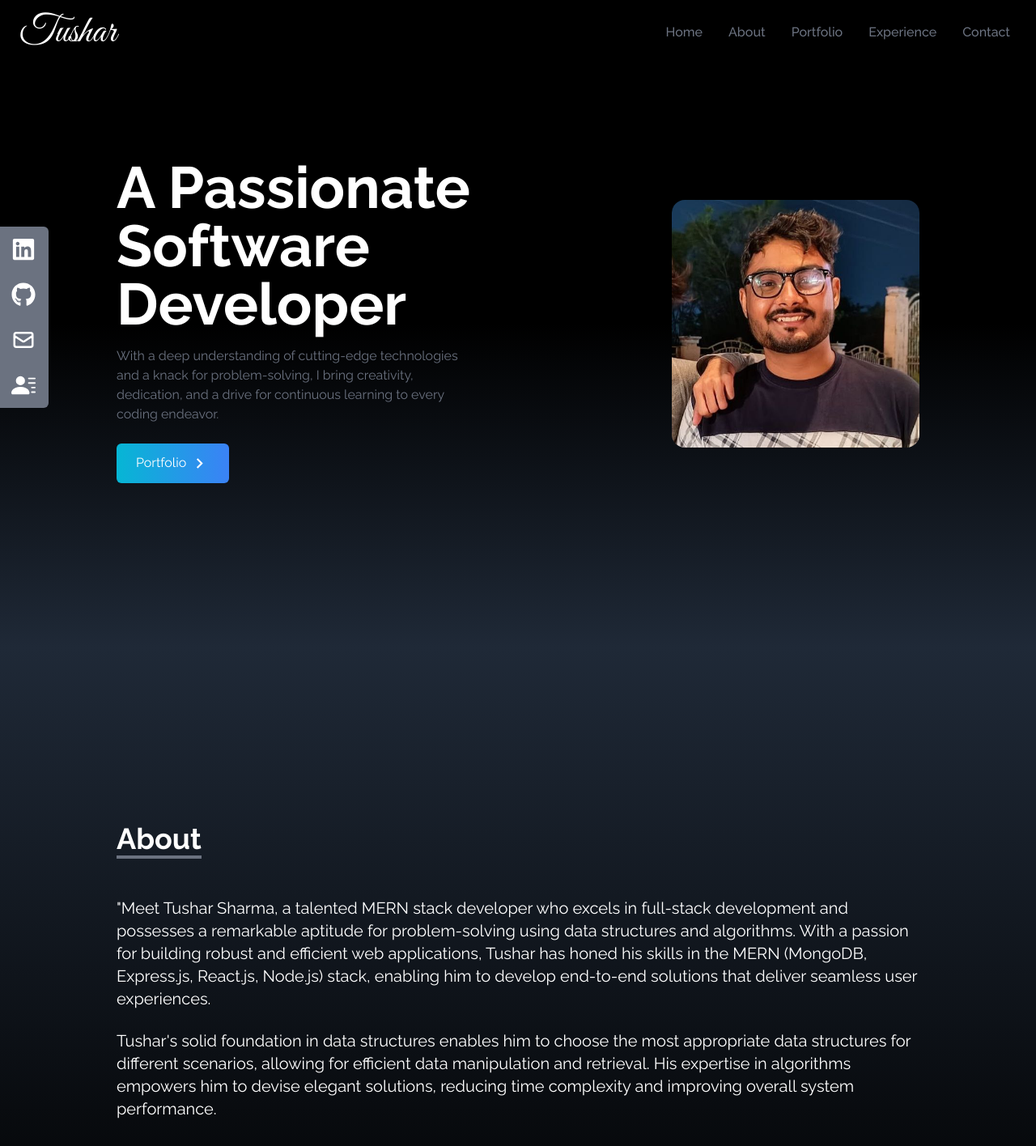
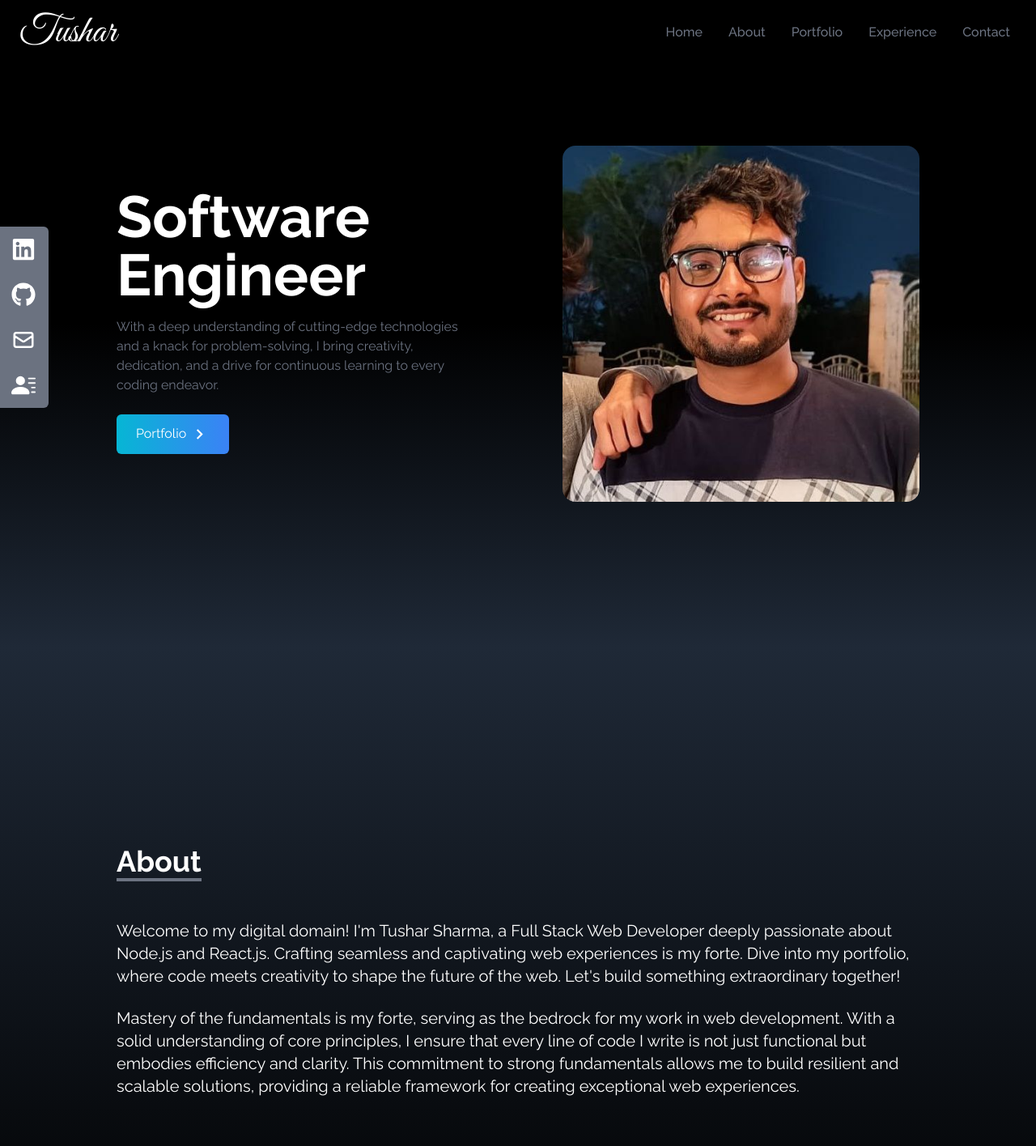
Before and after one commit to tushar-2110/My-Main-Portfolio, a React (Create React App) app: page / in a window 1280 px wide. Shown: the top 1416 px of the page at 81% size. Built offline with nearby package versions, Linux system fonts and the light colour scheme.

Commit message:
changed the text a bit

```diff
--- a/src/components/About.jsx
+++ b/src/components/About.jsx
@@ -14,20 +14,13 @@ const About = () => {
              </div>
 
              <p className="text-xl md:mt-5 sm:mt-8">
-                  "Meet Tushar Sharma, a talented MERN stack developer who excels in full-stack development and
-                   possesses a remarkable aptitude for problem-solving using data structures and algorithms.
-                  With a passion for building robust and efficient web applications, Tushar has honed his skills in the
-                  MERN (MongoDB, Express.js, React.js, Node.js) stack, enabling him to develop end-to-end solutions that
-                  deliver seamless user experiences.
+                 Welcome to my digital domain! I'm Tushar Sharma, a Full Stack Web Developer deeply passionate about Node.js and React.js. Crafting seamless and captivating web experiences is my forte. Dive into my portfolio, where code meets creativity to shape the future of the web. Let's build something extraordinary together!
              </p>
 
              <br/>
 
              <p className="text-xl">
-                 Tushar's solid foundation in data structures enables him to choose the most appropriate data structures
-                  for different scenarios, allowing for efficient data manipulation and retrieval. His expertise
-                   in algorithms empowers him to devise elegant solutions, reducing time complexity and improving
-                 overall system performance.
+                Mastery of the fundamentals is my forte, serving as the bedrock for my work in web development. With a solid understanding of core principles, I ensure that every line of code I write is not just functional but embodies efficiency and clarity. This commitment to strong fundamentals allows me to build resilient and scalable solutions, providing a reliable framework for creating exceptional web experiences.
 
              </p>
 
--- a/src/components/Home.jsx
+++ b/src/components/Home.jsx
@@ -15,7 +15,7 @@ const Home = () => {
             <div className="flex flex-col justify-center h-full">
 
                  <h2 className="text-2xl sm:text-7xl font-bold text-white">
-                    A Passionate Software Developer
+                     Software Engineer
                  </h2>
 
                  <p className="text-gray-500 py-4 max-w-md">
```
